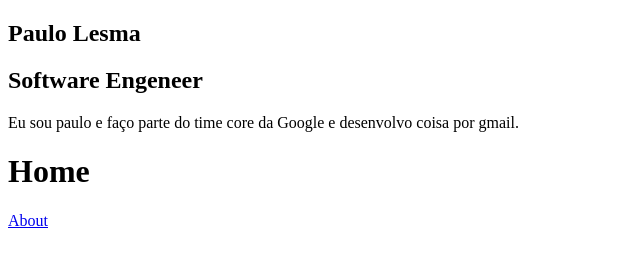
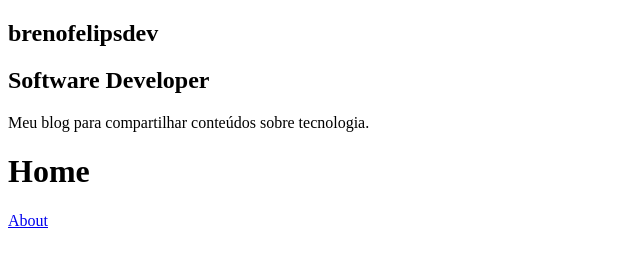
Before and after one commit to felipsbreno/brenofelips, a Gatsby site: page / in a window 1280 px wide. Shown: the whole page, without its empty margins (0-640 px from the left). Built offline with nearby package versions, Linux system fonts and the light colour scheme; Gatsby itself is replaced by a stand-in of ours.

Commit message:
feat(profile): add StaticQuery for getting informations at profile

```diff
--- a/gatsby-config.js
+++ b/gatsby-config.js
@@ -3,6 +3,7 @@
     title: `brenofelipsdev`,
     description: `Meu blog para compartilhar conteúdos sobre tecnologia.`,
     author: `Breno Felipe`,
+    position: `Software Developer`,
     siteUrl: `https://gatsbystarterdefaultsource.gatsbyjs.io/`,
   },
   plugins: [
--- a/package.json
+++ b/package.json
@@ -31,6 +31,7 @@
   "scripts": {
     "build": "gatsby build",
     "develop": "gatsby develop",
+    "develop:playground": "GATSBY_GRAPHQL_IDE=playground gatsby develop",
     "format": "prettier --write \"**/*.{js,jsx,ts,tsx,json,md}\"",
     "start": "gatsby develop",
     "serve": "gatsby serve",
--- a/src/components/Profile/index.js
+++ b/src/components/Profile/index.js
@@ -1,14 +1,31 @@
 import React from "react"
+import { StaticQuery, graphql } from "gatsby"
 
 const Profile = () => (
-  <div className="container">
-    <h1>Paulo Lesma</h1>
-    <h2>Software Engeneer</h2>
-    <p>
-      Eu sou paulo e faço parte do time core da Google e desenvolvo coisa por
-      gmail.
-    </p>
-  </div>
+  <StaticQuery
+    query={graphql`
+      query MySiteMetadata {
+        site {
+          siteMetadata {
+            title
+            description
+            position
+          }
+        }
+      }
+    `}
+    render={({
+      site: {
+        siteMetadata: { title, description, position },
+      },
+    }) => (
+      <div className="container">
+        <h1>{title}</h1>
+        <h2>{position}</h2>
+        <p>{description}</p>
+      </div>
+    )}
+  />
 )
 
 export default Profile
```
